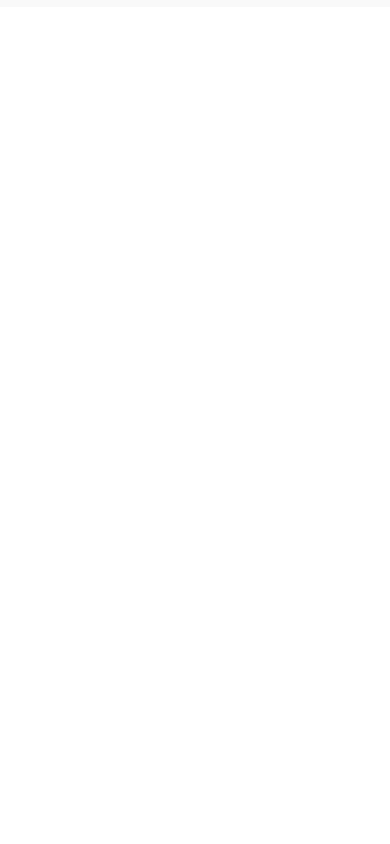
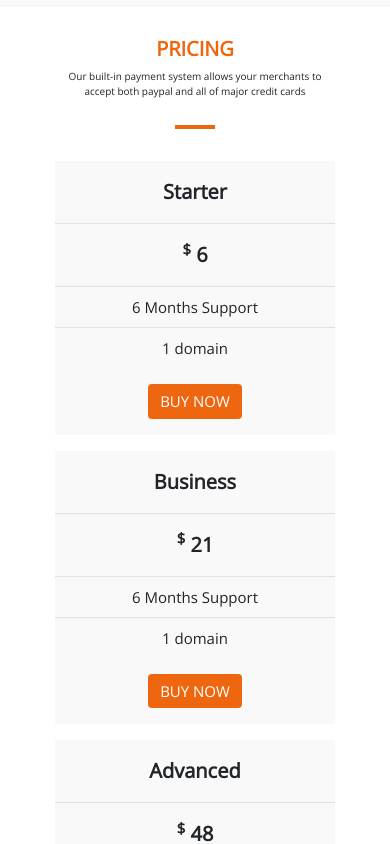
Before and after one commit to ashapatel1997/Bootstrap, an Angular app in the folder amaze-theme/: page / in a window 390 px wide. Shown: the part 5220-6064 px from the top of the page. Before the commit the page ends 5227 px from the top, so only its background shows below. Built offline with nearby package versions, Linux system fonts and the light colour scheme.

Commit message:
section-6 pricing design

```diff
--- a/amaze-theme/src/app/app.component.html
+++ b/amaze-theme/src/app/app.component.html
@@ -461,6 +461,94 @@
 
   </div>
 
+
+  <!-- section 6 (PRICING) -->
+  <div class="container-fluid pricing-section">
+    <!--header-->
+    <div class="row d-flex pricing-section-header ">
+      <div class="col-12 text-center header-content">
+        <h1 class="heading">PRICING</h1>
+        <p class="lead px-5 heading-lead">
+          Our built-in payment system allows your merchants to accept both paypal and
+          all of major credit cards
+        </p>
+      </div>
+    </div>
+    <!--dash-->
+    <div class="border mx-auto d-flex ">
+    </div>
+
+
+
+
+
+
+        <div class="container pricing-content ">
+          <div class="row d-flex plan-content-row  justify-content-around p-4 ">
+            <!--Starter plan-->
+            <div class="col-md-3 plan-content-grid ml-md-5 my-2 mx-3 mx-md-0">
+              <div class="row d-flex text-center plan-content-inner-row ">
+              <div class="col-12 border-bottom py-3 plan-type-grid ">
+                <span class="plan-type-name">Starter</span>
+              </div>
+              <div class="col-12 border-bottom py-3 plan-price-grid">
+                <span class="plan-price-value"> <sup>$</sup> 6</span>
+              </div>
+              <div class="col-12 border-bottom py-2 plan-support-grid">
+                <span class="plan-support-time"> 6 Months Support</span>
+              </div>
+              <div class="col-12 pt-2 pb-3 plan-buy-grid ">
+                <span class="plan-buy-domain">  1 domain</span>
+                <button class="btn d-block mx-auto mt-4 plan-buy-btn">BUY NOW</button>
+              </div>
+            </div>
+            </div>
+
+
+            <!--Business plan-->
+            <div class="col-md-4 plan-content-grid my-2 mx-3 mx-md-0">
+              <div class="row d-flex text-center plan-content-inner-row ">
+              <div class="col-12 border-bottom py-3 plan-type-grid ">
+                <span class="plan-type-name">Business</span>
+
+              </div>
+              <div class="col-12 border-bottom py-3 plan-price-grid">
+                <span class="plan-price-value"> <sup>$</sup> 21</span>
+              </div>
+              <div class="col-12 border-bottom py-2 plan-support-grid">
+                <span class="plan-support-time"> 6 Months Support</span>
+              </div>
+              <div class="col-12 pt-2 pb-3 plan-buy-grid ">
+                <span class="plan-buy-domain">  1 domain</span>
+                <button class="btn d-block mx-auto mt-4 plan-buy-btn">BUY NOW</button>
+              </div>
+            </div>
+            </div>
+
+            <!-- Advance plan -->
+            <div class="col-md-3 plan-content-grid mr-md-5 my-2 mx-3 mx-md-0">
+              <div class="row d-flex text-center plan-content-inner-row ">
+                <div class="col-12 border-bottom py-3 plan-type-grid ">
+                  <span class="plan-type-name">Advanced</span>
+                </div>
+                <div class="col-12 border-bottom py-3 plan-price-grid">
+                  <span class="plan-price-value"> <sup>$</sup> 48</span>
+                </div>
+                <div class="col-12 border-bottom py-2 plan-support-grid">
+                  <span class="plan-support-time"> 6 Months Support</span>
+                </div>
+                <div class="col-12 pt-2 pb-3 plan-buy-grid ">
+                  <span class="plan-buy-domain">  1 domain</span>
+                  <button class="btn d-block mx-auto mt-4 plan-buy-btn">BUY NOW</button>
+                </div>
+              </div>
+            </div>
+
+          </div>
+
+        </div>
+      </div>
+
 </body>
 
 </html>
--- a/amaze-theme/src/app/app.component.scss
+++ b/amaze-theme/src/app/app.component.scss
@@ -12,6 +12,9 @@
 
 /*styles for team section*/
 @import './styles/section-5-team/section-5-team.scss';
+
+/*styles for pricing section*/
+@import './styles/section-6-pricing/section-6-pricing.scss';
 
 
 /*----------header--------------*/
--- a/amaze-theme/src/app/styles/mixins & variables/_mixins.scss
+++ b/amaze-theme/src/app/styles/mixins & variables/_mixins.scss
@@ -8,3 +8,7 @@
 
 /*mixin for portfolio background*/
 @mixin portfolio-background($src) { background: url($src);  background-repeat: no-repeat; background-size: cover; opacity:1;}
+
+
+/*mixin for plan section font style*/
+@mixin plan($font-size,$font-weight) { font-size: $font-size; font-weight: $font-weight; }
--- a/amaze-theme/src/app/styles/section-5-team/section-5-team.scss
+++ b/amaze-theme/src/app/styles/section-5-team/section-5-team.scss
@@ -2,7 +2,8 @@
 @import '../common-class/common.scss';
 
 /*---------section-5 (TEAM)----------*/
-.team-section { background-color: $light-grey; /*header*/ .team-section-header {
+.team-section { background-color: $light-grey;
+                /*header*/ .team-section-header {
     .header-content { margin-top: 50px;
       .heading { font-size: $extra-large-font; color: $deep-orange; font-weight: 600; }
       .heading-lead { font-size: $larg-font; font-weight: 400; }
@@ -33,69 +34,18 @@
 }
 
 
-
-
-
-
-
-
-
-
-
-
-
-
-
-
-
-
-
-
-
-
-
-
-
-
-
-
-
-
-/*.btn { background-color: $deep-orange !important; height: 50px; width: 185px; font-size: $medium-font; margin-top: $mt-20;
-          &:hover { background-color: #d85b0e !important; }
-        }*/
-
-
 /*screen size max-width:767px*/
 @media only screen and (max-width:767px) {
   /*---------section-5 (TEAM)----------*/
-  .team-section { /*header*/ .team-section-header {
+  .team-section { /*header*/
+                  .team-section-header {
       .header-content { margin-top: 30px;
         .heading { font-size: 40px; }
         .heading-lead { font-size: $medium-font; }
       }
     }
   }
-  /*content*/ .team-content {
-    .content-row {
-      .content-grid {
-        .content-card { padding: 0px; border: none; border-top-left-radius: 50%; transition: 1s;
-          .team-member-img { transition: 1s; }
-          .card-body { padding: 20px 0px 0px;
-            .member-name { font-size: $larg-font; font-weight: 600; text-align: center }
-            .member-designation { font-size: $medium-font; font-weight: 400; text-align: center; }
-            .member-description { margin-top: 10px; font-size: $small-font; }
-            .member-view-profile-button { color: white; background-color: $deep-orange !important; width: 100%; border: none !important; border-radius: unset; font-size:  10px;
 
-            }
-          }
-          &:hover { cursor: pointer; opacity: 0.7;
-            .team-member-img { border-top-left-radius: 40%; border-top-right-radius: 40%; }
-          }
-        }
-      }
-    }
-  }
 
 }
 
--- /dev/null
+++ b/amaze-theme/src/app/styles/section-6-pricing/section-6-pricing.scss
@@ -0,0 +1,81 @@
+/*common class import*/
+@import '../common-class/common.scss';
+
+
+/*-----------section-6 (PRICING)---------*/
+
+
+/*header*/
+.pricing-section {
+  .pricing-section-header { margin-top: 50px;
+    .header-content {
+      .heading { font-size: $extra-large-font; color: $deep-orange; font-weight: 600; }
+      .heading-lead { font-size: $larg-font; font-weight: 400; }
+    }
+  }
+}
+
+
+/*content*/
+.pricing-content { margin-bottom: 50px;
+  .plan-content-row {
+    .plan-content-grid { background-color: $light-grey; }
+  }
+}
+
+/*inner-grid form plan-section content*/
+.plan-content-inner-row {
+  .plan-type-grid {
+    .plan-type-name {
+     @include plan($larg-font,600);
+    }
+  }
+  .plan-price-grid {
+    .plan-price-value {
+      @include plan($larg-font,600);
+    }
+  }
+  .plan-support-grid {
+    .plan-support-time {
+      @include plan($medium-font,400);
+    }
+  }
+  .plan-buy-grid {
+    .plan-buy-domain {
+      @include plan($medium-font,400);
+    }
+    .plan-buy-btn { color: white; background-color: $deep-orange !important;  border: $deep-orange !important;  font-size: $medium-font;
+      &:hover { background-color: #d85b0e !important; }
+      &:focus { outline: $deep-orange !important; box-shadow: none !important; }
+      &:active { outline: $deep-orange !important; box-shadow: none !important; }
+    }
+  }
+}
+
+/*screen size max-width:767px*/
+@media only screen and (max-width:767px) {
+
+  .pricing-section { /*header*/ .pricing-section-header { margin-top: 30px;
+      .header-content {
+        .heading { font-size: 40px; }
+        .heading-lead { font-size: $medium-font; }
+      }
+    }
+  }
+
+
+
+}
+
+/*screen size max-width:425px*/
+@media only screen and (max-width:425px) {
+
+  .pricing-section { /*header*/ .pricing-section-header {
+      .header-content {
+        .heading { font-size: $larg-font; }
+        .heading-lead { font-size: 10px; }
+      }
+    }
+  }
+
+}
```
